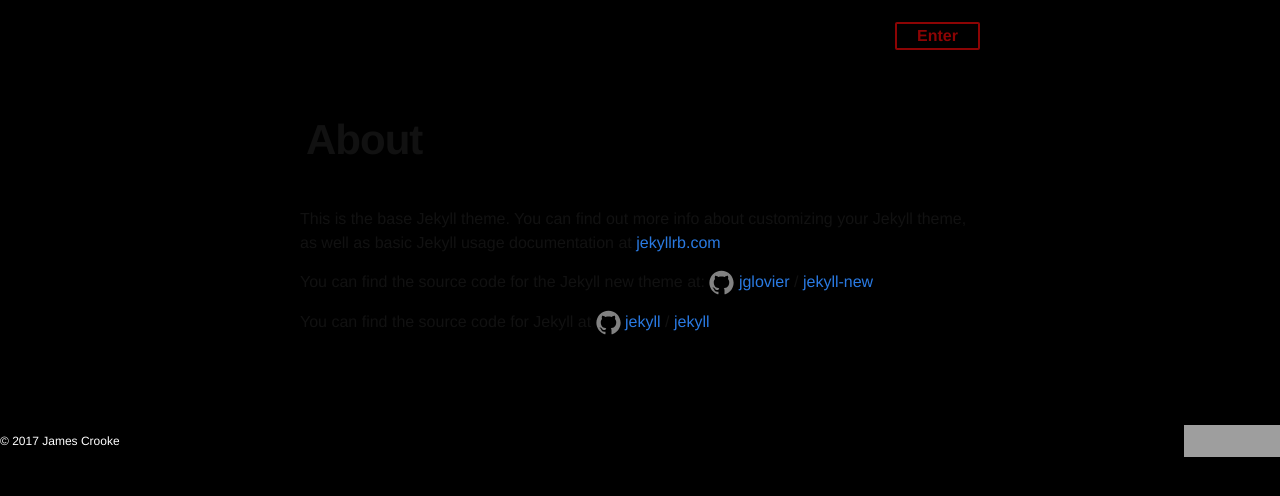
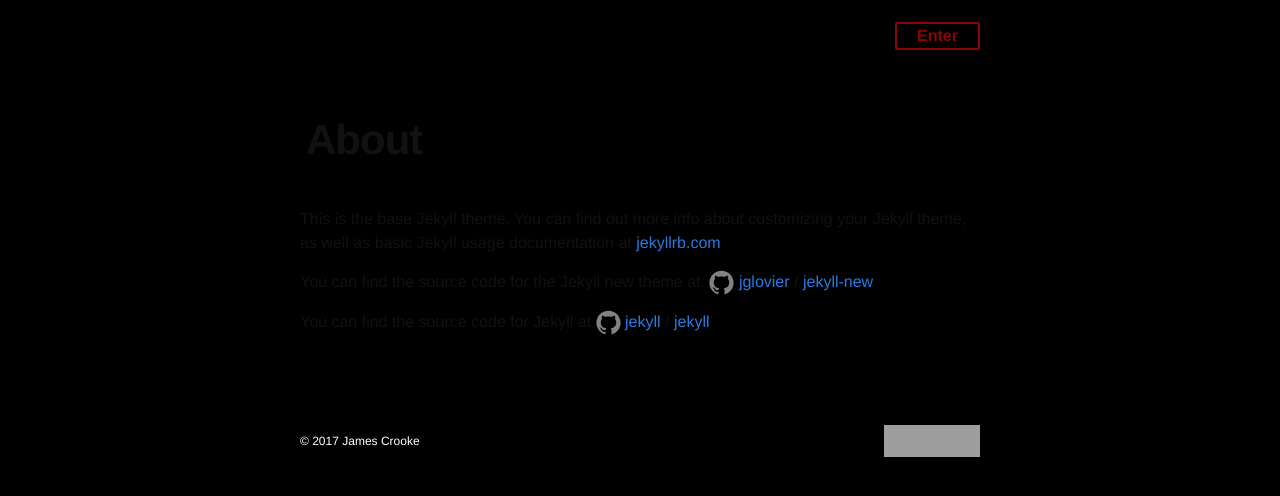
Before and after one commit to doulosiyxy/theexegesist, a Jekyll site: the page built from about.md, in a window 1280 px wide. Shown: the top 496 px of the page. Built offline with Jekyll 4.4.1, drawn with Linux system fonts in a browser that asks for light colours; nearby versions of some CDN libraries; grey boxes are pictures that could not be loaded.

Commit message:
Update footer.html

```diff
--- a/_includes/footer.html
+++ b/_includes/footer.html
@@ -1,6 +1,6 @@
 <footer class="site-footer">
 
-  <!--<div class="wrapper">-->
+  <div class="wrapper">
   <div class="row">
       <p class="col-sm-4">&copy; 2017 James Crooke</p>
       <ul class="col-sm-8">
@@ -39,8 +39,8 @@
       <div class="footer-col footer-col-3">
         <p>{{ site.description }}</p>
       </div>
-    </div>
+    </div>-->
 
-  </div>-->
+  </div>
 
 </footer>
```
